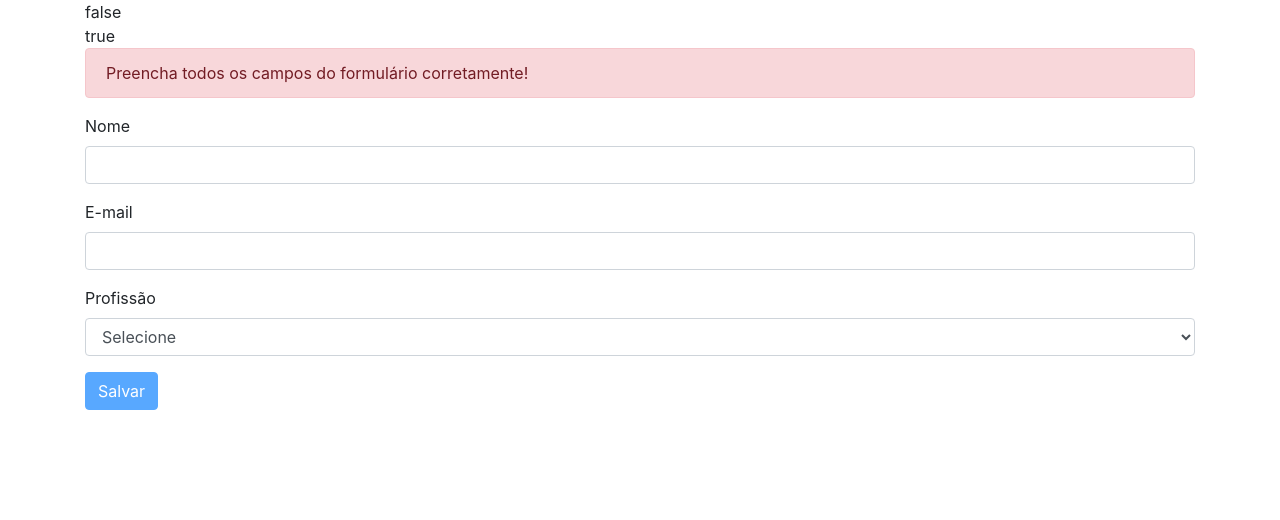
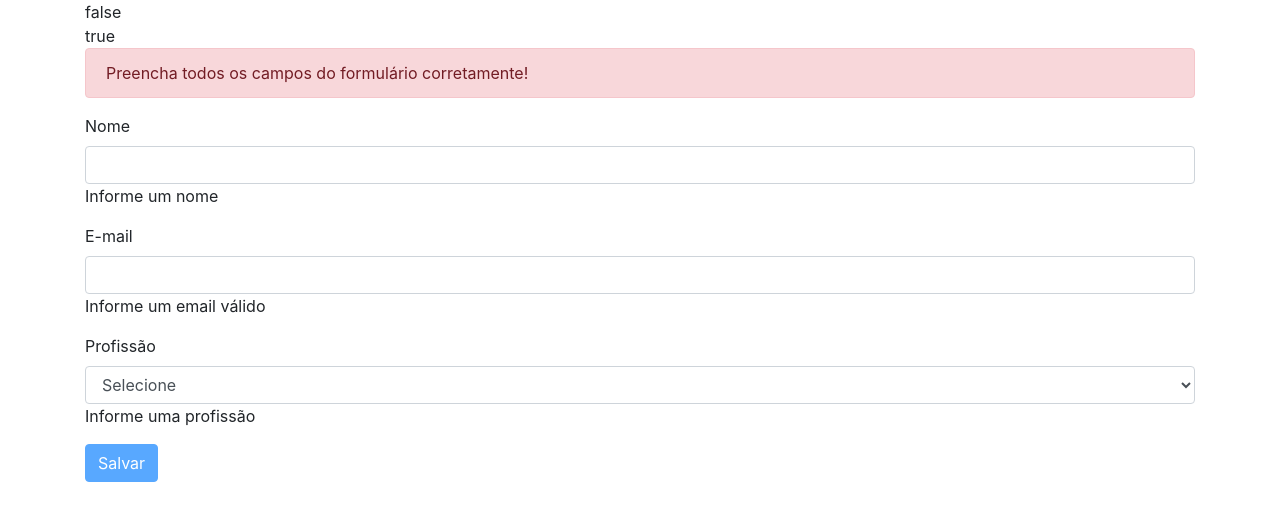
Before and after one commit to ronaldocaldas/formulario-angular, an Angular app: page / in a window 1280 px wide. Shown: the top 520 px of the page. Built offline with nearby package versions, Linux system fonts and the light colour scheme.

Commit message:
Exibindo erro de validação de controles do formulário

```diff
--- a/src/app/app.component.html
+++ b/src/app/app.component.html
@@ -1,7 +1,6 @@
 <div class="container">
   {{usuarioForm.valid}}
-  <br>
-  {{usuarioForm.invalid}}
+  <br> {{usuarioForm.invalid}}
 
   <div *ngIf="usuarioForm.invalid" class="alert alert-danger">
     Preencha todos os campos do formulário corretamente!
@@ -11,22 +10,25 @@
     <div class="form-group">
       <label class="form-control-label">Nome</label>
       <input type="text" class="form-control" name="primeiroNome"
-         [(ngModel)]="cliente.nome" autocomplete="nome" required minlength="10">
+       [(ngModel)]="cliente.nome" autocomplete="nome" required minlength="10" #nome="ngModel">
+        <div *ngIf="nome.hasError('required')">Informe um nome</div>
+        <div *ngIf="nome.hasError('minlength')">O nome deve ser completo</div>
     </div>
 
     <div class="form-group">
       <label class="form-control-label">E-mail</label>
       <input type="text" class="form-control" name="emailAddress"
-          [(ngModel)]="cliente.email" autocomplete="emailAddress" required email>
+      [(ngModel)]="cliente.email" autocomplete="emailAddress" required email #email="ngModel">
+      <div *ngIf="email.invalid">Informe um email válido</div>
     </div>
 
     <div class="form-group">
       <label class="form-control-label">Profissão</label>
-        <select class="form-control" name="profissao"
-          ngModel required>
+      <select class="form-control" name="profissao" ngModel required #profissao="ngModel">
         <option value="">Selecione</option>
         <option *ngFor="let profissao of profissoes">{{profissao}}</option>
       </select>
+      <div *ngIf="profissao.invalid">Informe uma profissão</div>
     </div>
 
     <button type="submit" class="btn btn-primary" [disabled]="usuarioForm.invalid">Salvar</button>
```
Lines whose indentation alone changed are shown as unchanged.
